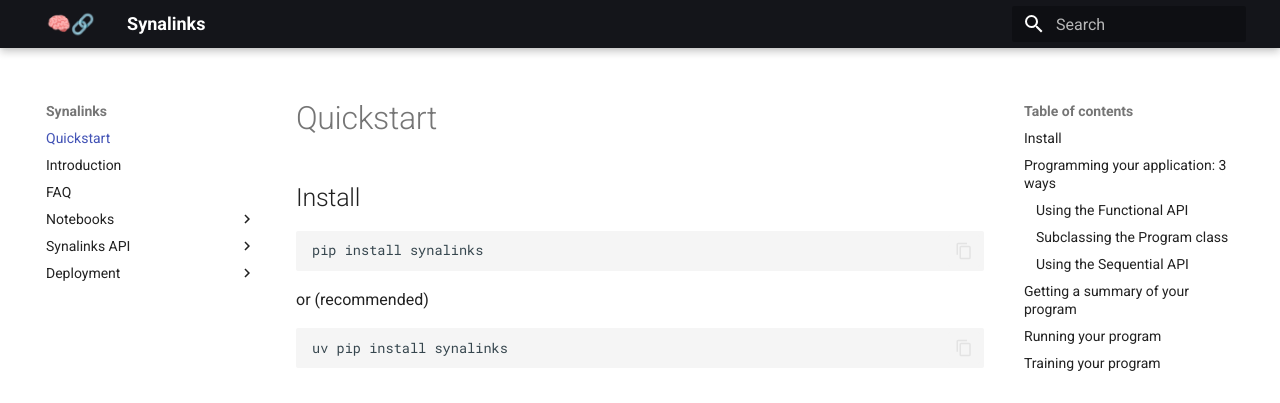
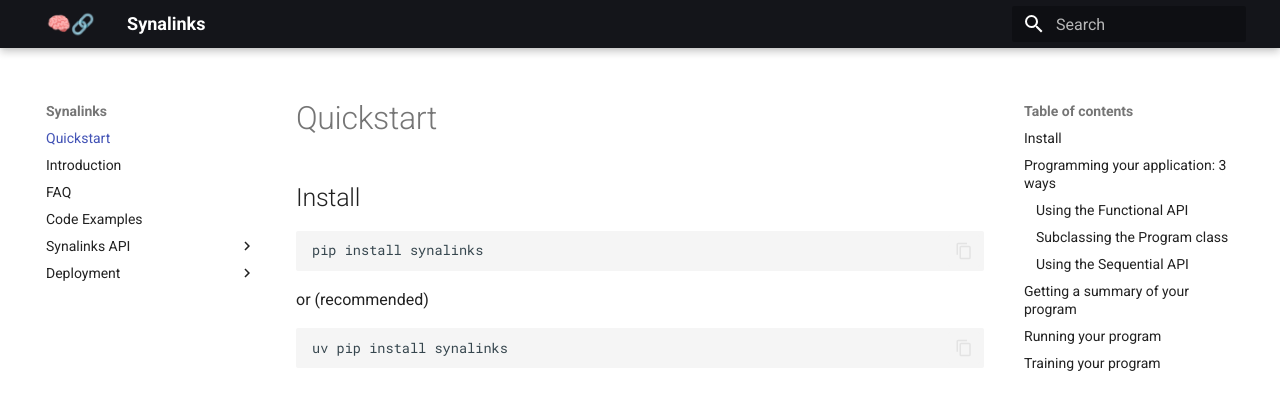
Before and after one commit to hanno-meister/synalinks, an MkDocs documentation site: the page built from docs/index.md, in a window 1280 px wide. Shown: the top 403 px of the page. Built offline with MkDocs 1.6.1 and Material for MkDocs 9.7.7, drawn with Linux system fonts in a browser that asks for light colours; some of the changed lines change nothing that is shown.

Commit message:
Add link to Code Examples

```diff
--- a/mkdocs.yml
+++ b/mkdocs.yml
@@ -28,16 +28,7 @@
   - index.md
   - Introduction.md
   - FAQ.md
-  - Notebooks:
-    - Basics:
-      - First steps: https://huggingface.co/spaces/YoanSallami/synalinks-first-steps
-      - First programs: https://github.com/SynaLinks/synalinks
-      - Control flow: https://github.com/SynaLinks/synalinks
-      - Rewards, metrics & optimizers: https://github.com/SynaLinks/synalinks
-      - Training programs: https://github.com/SynaLinks/synalinks
-      - Conversational applications: https://github.com/SynaLinks/synalinks
-    - Advanced:
-      - Implementing custom modules and programs via subclassing: https://github.com/SynaLinks/synalinks
+  - Code Examples: https://huggingface.co/spaces/YoanSallami/synalinks-noteboooks
   - Synalinks API:
     - Synalinks API/Language Models API.md
     - Synalinks API/Embedding Models API.md
```
